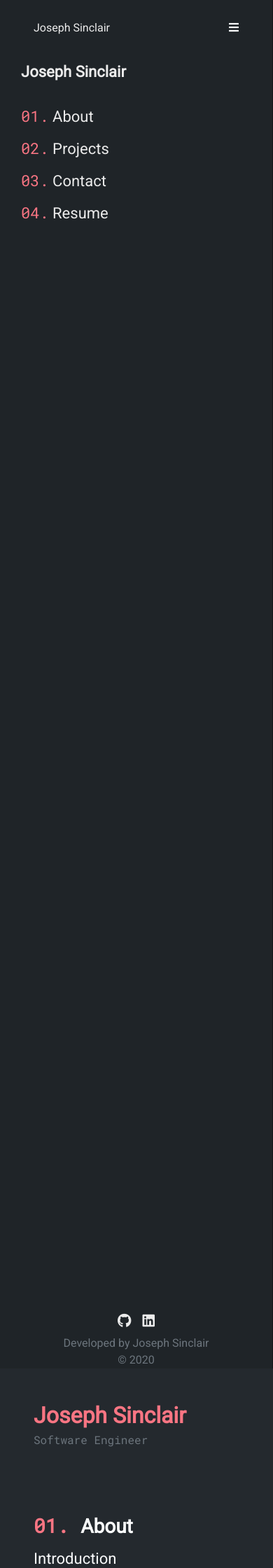
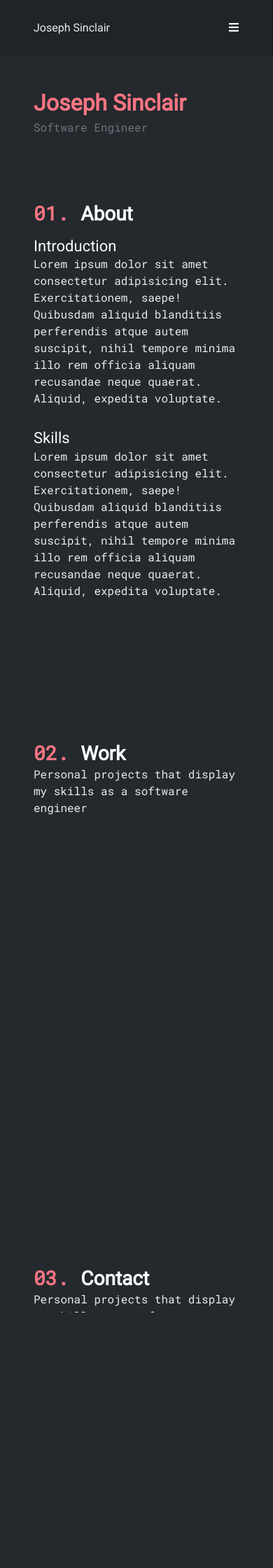
Before and after one commit to joeysnclr/new-portfolio, a Flask app: page / in a window 390 px wide. Shown: the top 2240 px of the page at 70% size. After the commit the page ends 1875 px from the top, so only its background shows below. Run offline with Flask 2, Linux system fonts and the light colour scheme; some libraries are stand-ins or nearby versions.

Commit message:
fixed nav bar!

```diff
--- a/static/css/styles.css
+++ b/static/css/styles.css
@@ -85,9 +85,10 @@ span.number {
 
 .navigation-section {
   height: 100vh;
-  -webkit-box-pack: justify;
-      -ms-flex-pack: justify;
-          justify-content: space-between;
+}
+
+.navigation-section .nav-container {
+  height: 100%;
 }
 
 .navigation-menu a {
@@ -144,11 +145,19 @@ span.number {
     width: 100%;
   }
   .navigation-mobile {
-    display: block;
     height: 80px;
   }
   .navigation-section {
     display: none;
+    width: 100%;
+    height: calc(100vh - 80px);
+    position: absolute;
+    z-index: 1;
+    top: 80px;
+    left: 0;
+  }
+  .navigation-section .nav-container {
+    height: 100%;
   }
   .content {
     width: 100%;
--- a/static/css/styles.scss
+++ b/static/css/styles.scss
@@ -7,6 +7,8 @@ $tertiary: #3e2f59;
 $bg-dark: #24292E;
 $bg-darker: #1F2428;
 $bg-darkest: #13161a;
+
+
 
 * {
 	box-sizing: border-box;
@@ -20,6 +22,7 @@ a:hover {
 	color: inherit;
 	text-decoration: none;
 }
+
 
 // FONTS
 body {
@@ -100,7 +103,10 @@ span.number {
 
 .navigation-section {
 	height: 100vh;
-	justify-content: space-between;
+
+	.nav-container {
+		height: 100%;
+	}
 }
 
 .navigation-menu {
@@ -160,20 +166,29 @@ span.number {
 		flex-direction: column;
 	}
 
+
 	// nav
 	.navigation {
 		width: 100%;
 	}
 
 	.navigation-mobile {
-		display: block;
 		height: 80px;
 	}
 
 	.navigation-section {
 		display: none;
+		width: 100%;
+		height: calc(100vh - 80px);
+		position: absolute;
+		z-index: 1;
+		top: 80px;
+		left: 0;
+
+		.nav-container {
+			height: 100%;
+		}
 	}
-
 
 	// content
 	.content {
--- a/static/js/app.js
+++ b/static/js/app.js
@@ -1,3 +1,10 @@
 function toggleMobileNav() {
-    $(".navigation-section").toggle();
+    if (screen.width <= 991) {
+        console.log("toggling")
+        $(".navigation-section").toggle();
+    }
 }
+
+document.querySelectorAll(".navigation-menu a").forEach(function (link) {
+    link.addEventListener("click", toggleMobileNav);
+})
--- a/templates/index.html
+++ b/templates/index.html
@@ -7,11 +7,12 @@
 			<p>Joseph Sinclair</p>
 			<a onclick="toggleMobileNav()"><i class="fas fa-bars"></i></a>
 		</div>
-		<div class="navigation-section d-flex flex-column bg-darker py-0 py-lg-5">
+		<div class="navigation-section bg-darker py-0 py-lg-5">
+			<div class="nav-container d-flex flex-column justify-content-between">
 				<div class="navigation-menu">
 					<a href="#title" class="name pb-4">Joseph Sinclair</a>
 					<a href="#about"><span class="number font-secondary">01.</span> About</a>
-				<a href="#projects"><span class="number font-secondary">02.</span> Projects</a>
+					<a href="#projects"><span class="number font-secondary">02.</span> Work</a>
 					<a href="#contact"><span class="number font-secondary">03.</span> Contact</a>
 					<a href="#resume"><span class="number font-secondary">04.</span> Resume</a>
 				</div>
@@ -36,6 +37,7 @@
 							document.write(new Date().getFullYear());
 						</script>
 					</p>
+				</div>
 			</div>
 		</div>
 	</div>
```
Also changed, not shown: 1 other file. Lines whose indentation alone changed are shown as unchanged.
